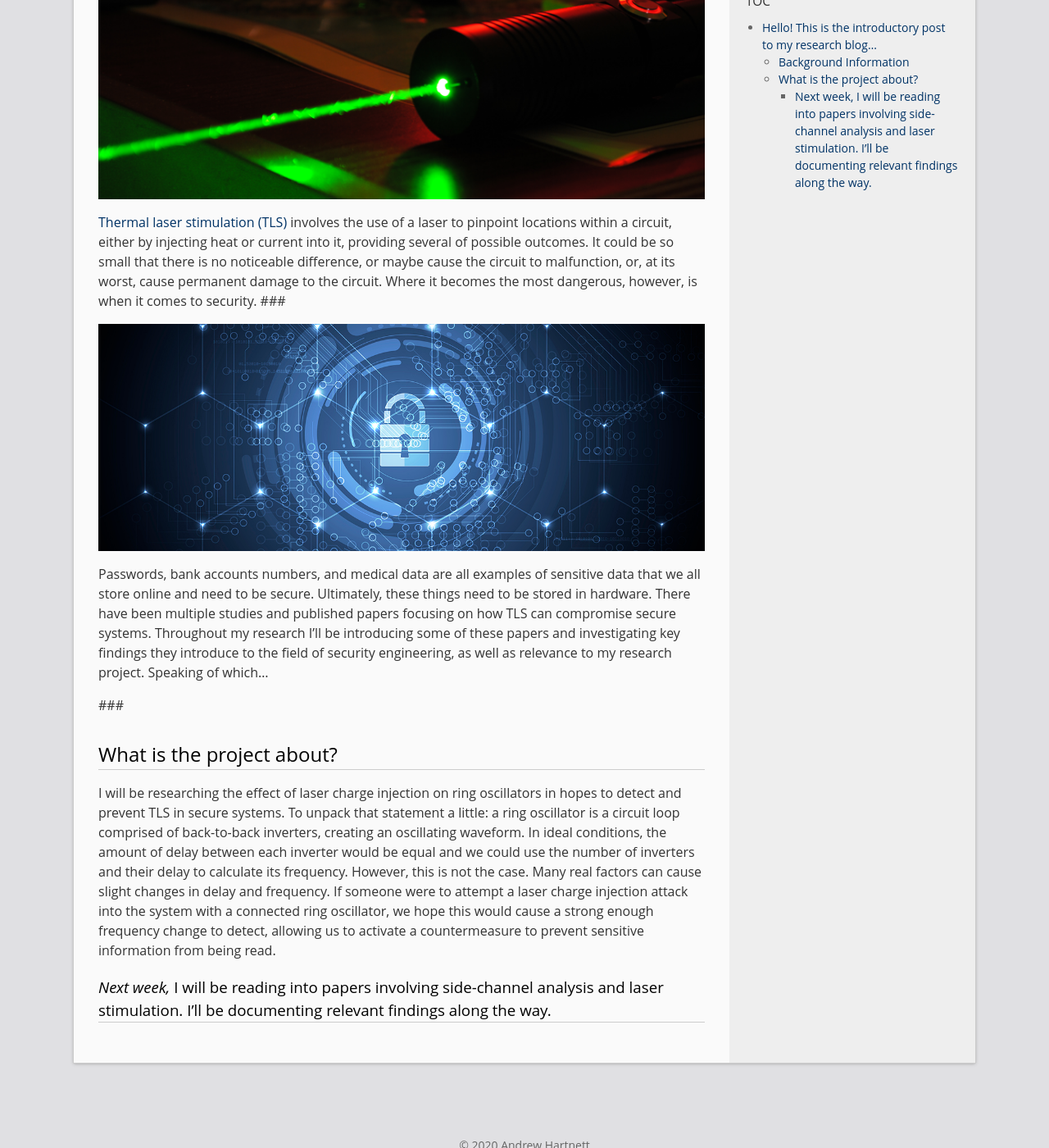
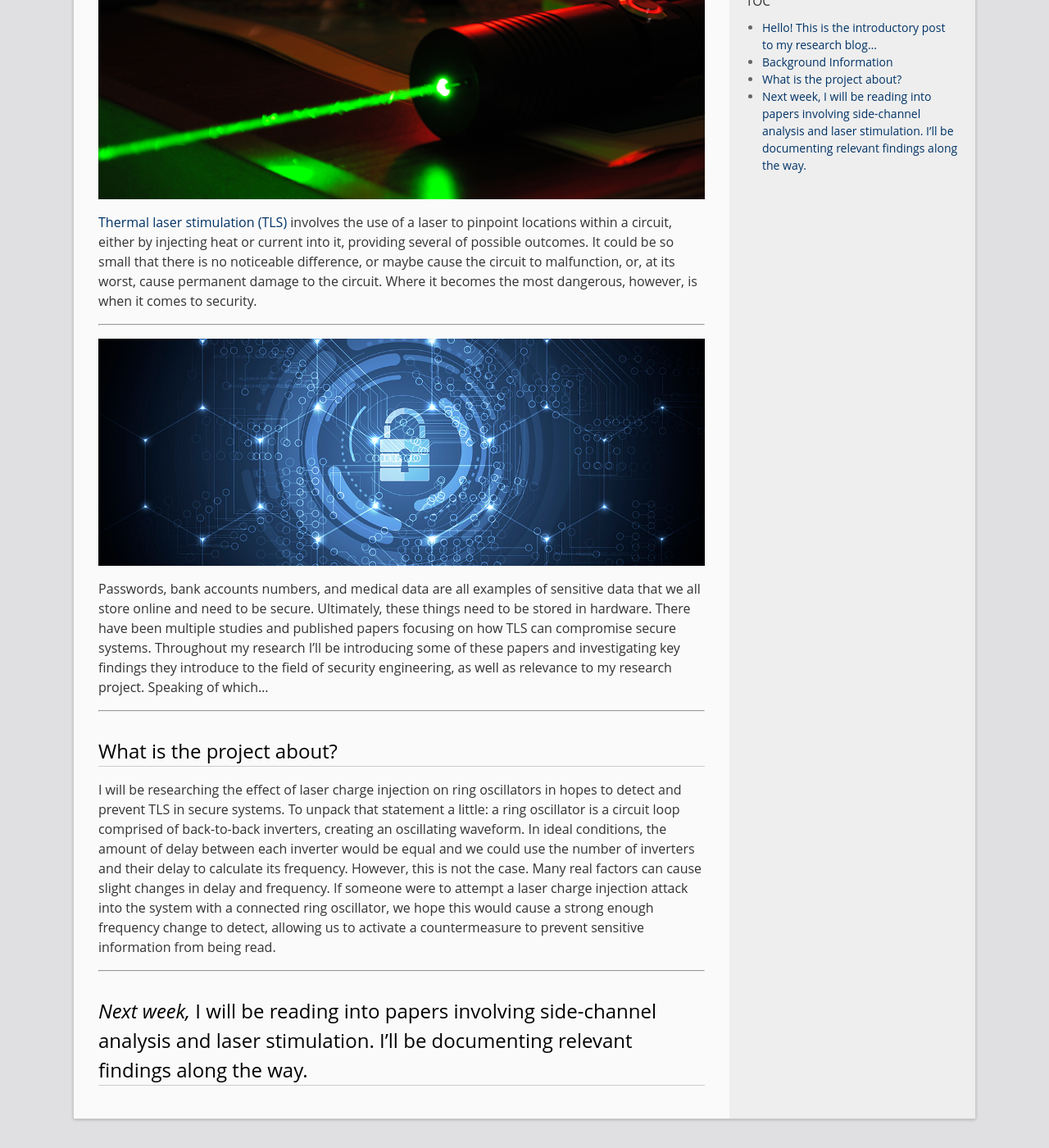
Before and after one commit to andrewH01/andrewH01.github.io, a Jekyll site: the page built from _posts/2020-05-15-week-0.markdown, in a window 1280 px wide and 1400 px high, scrolled down 562 px. Shown: the whole window at 82% size. Built offline with Jekyll 4.4.1, drawn with Linux system fonts in a browser that asks for light colours.

Commit message:
Reattempt to add spaces between paragraphs

```diff
--- a/_posts/2020-05-15-week-0.markdown
+++ b/_posts/2020-05-15-week-0.markdown
@@ -11,23 +11,26 @@
 
 and I'm very excited to share my work over the remaining 12 weeks with you. I hope to learn plenty along the way, as well as pass that information along through weekly blog posts to report my work. Without further ado, here is the topic of my research.
 
-
-## Background Information
+# Background Information
 
 ![Green-colored laser](/images/week_0/greenlaser.png)
 
 [Thermal laser stimulation (TLS)][tls-wiki] involves the use of a laser to pinpoint locations within a circuit, either by injecting heat or current into it, providing several of possible outcomes. It could be so small that there is no noticeable difference, or maybe cause the circuit to malfunction, or, at its worst, cause permanent damage to the circuit. Where it becomes the most dangerous, however, is when it comes to security.
-###
+
+---
 
 ![Security engineering keeps sensitive online data protected](/images/week_0/bluepadlock_cybersecurity.jpg)
 
 Passwords, bank accounts numbers, and medical data are all examples of sensitive data that we all store online and need to be secure. Ultimately, these things need to be stored in hardware. There have been multiple studies and published papers focusing on how TLS can compromise secure systems. Throughout my research I'll be introducing some of these papers and investigating key findings they introduce to the field of security engineering, as well as relevance to my research project. Speaking of which...
 
-###
-## What is the project about?
+---
+
+# What is the project about?
 
 I will be researching the effect of laser charge injection on ring oscillators in hopes to detect and prevent TLS in secure systems. To unpack that statement a little: a ring oscillator is a circuit loop comprised of back-to-back inverters, creating an oscillating waveform. In ideal conditions, the amount of delay between each inverter would be equal and we could use the number of inverters and their delay to calculate its frequency. However, this is not the case. Many real factors can cause slight changes in delay and frequency. If someone were to attempt a laser charge injection attack into the system with a connected ring oscillator, we hope this would cause a strong enough frequency change to detect, allowing us to activate a countermeasure to prevent sensitive information from being read.
 
-### *Next week,* I will be reading into papers involving side-channel analysis and laser stimulation. I'll be documenting relevant findings along the way.
+---
+
+# *Next week,* I will be reading into papers involving side-channel analysis and laser stimulation. I'll be documenting relevant findings along the way.
 
 [tls-wiki]: https://en.wikipedia.org/wiki/Thermal_laser_stimulation
```
